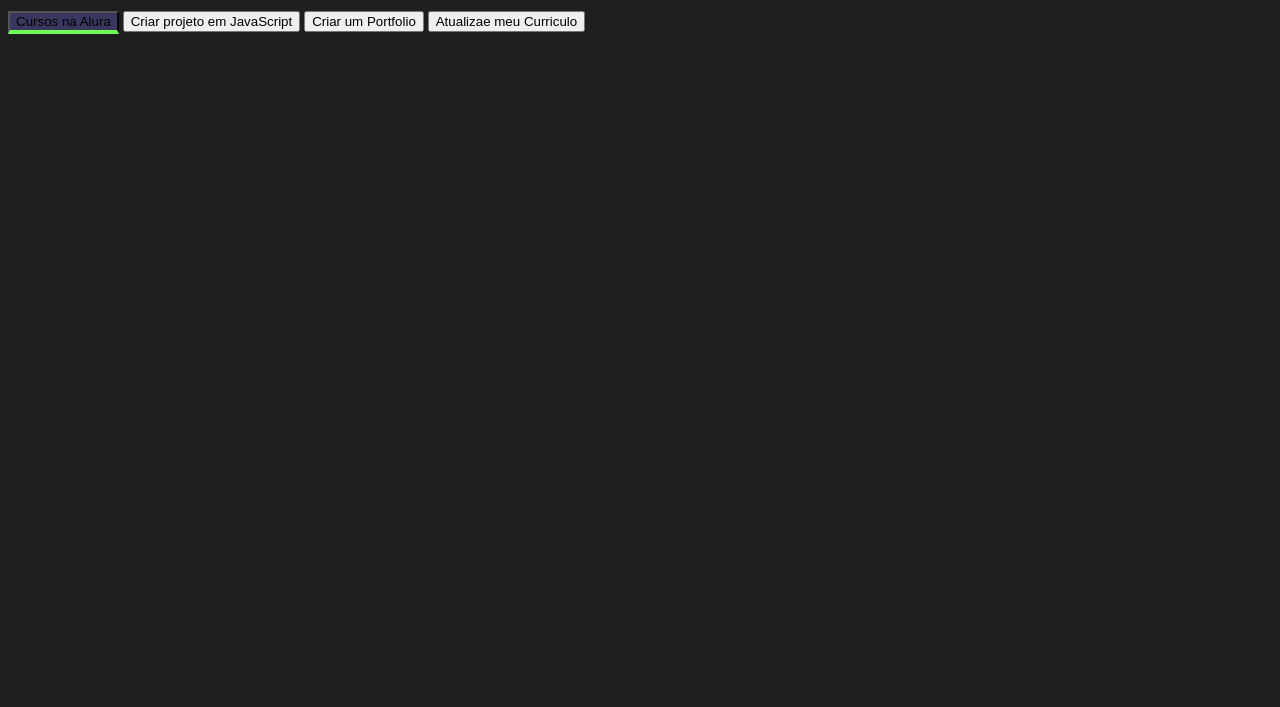
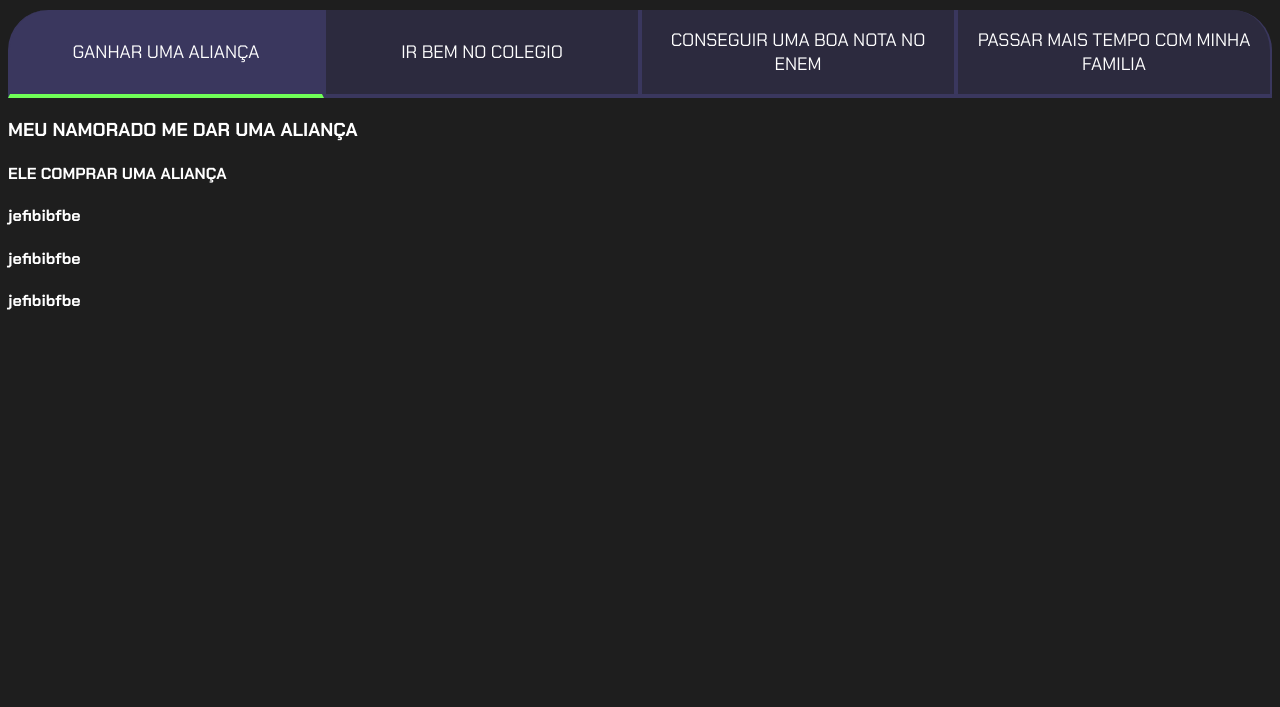
Before and after one commit to kethymilioti/Relogio, a plain HTML site: page KETHY MILIOTi/index.html in a window 1280 px wide. Shown: the part 93-800 px from the top of the page. Drawn offline with Linux system fonts and the light colour scheme.

Commit message:
Add files via upload

```diff
--- a/KETHY MILIOTi/index.html
+++ b/KETHY MILIOTi/index.html
@@ -8,17 +8,40 @@
     <link rel="preconnect" href="https://fonts.googleapis.com">
 <link rel="preconnect" href="https://fonts.gstatic.com" crossorigin>
 <link href="https://fonts.googleapis.com/css2?family=Chakra+Petch:ital,wght@0,300;0,400;0,500;0,600;0,700;1,300;1,400;1,500;1,600;1,700&display=swap" rel="stylesheet">
-    <title>Meus objetivos</title>
+    <title>MEUS OBJETIVOS</title>
 </head>
 <body>
     <section class="conteudo-principal"></section>
     <h2 class="titulo-principal">Meus objetivos do ano<span>_</span></h2>
     <div class="botoes">
-    <button class="botao ativo">Cursos na Alura</button>
-    <button class="botao">Criar projeto em JavaScript</button>
-    <button class="botao">Criar um Portfolio</button>
-    <button class="botao">Atualizae meu Curriculo</button>
+    <button class="botao ativo">GANHAR UMA ALIANÇA</button>
+    <button class="botao">IR BEM NO COLEGIO</button>
+    <button class="botao">CONSEGUIR UMA BOA NOTA NO ENEM</button>
+    <button class="botao">PASSAR MAIS TEMPO COM MINHA FAMILIA</button>
 </div>
+<div class="abas-textos">
+<div class="abas-conteudos">
+<h3 class="aba-conteudo-titulo-principal">MEU NAMORADO ME DAR UMA ALIANÇA</h3>
+<h4 class="aba-conteudo-titulo-segundario">ELE COMPRAR UMA ALIANÇA</h4>
+</div>
+
+<div class="abas-textos">
+    <div class="abas-conteudos">
+    <h3 class="aba-conteudo-titulo-principal"></h3>
+    <h4 class="aba-conteudo-titulo-segundario">jefibibfbe</h4>
+    </div>
+
+    <div class="abas-textos">
+        <div class="abas-conteudos">
+        <h3 class="aba-conteudo-titulo-principal"></h3>
+        <h4 class="aba-conteudo-titulo-segundario">jefibibfbe</h4>
+        </div>
+
+        <div class="abas-textos">
+            <div class="abas-conteudos">
+            <h3 class="aba-conteudo-titulo-principal"></h3>
+            <h4 class="aba-conteudo-titulo-segundario">jefibibfbe</h4>
+            </div>
     <script src="main.js"></script>
 </body>
 </html>
--- a/KETHY MILIOTi/style.css
+++ b/KETHY MILIOTi/style.css
@@ -2,37 +2,79 @@
 @import url('https://fonts.googleapis.com/css2?family=Chakra+Petch:ital,wght@0,300;0,400;0,500;0,600;0,700;1,300;1,400;1,500;1,600;1,700&display=swap');
 
 :root {
-    --cor-de-fundo: #1e1e1e;
+    --cor-de-fundo: #1E1E1E;
     --verde: #6FFF57;
     --branco: #FFFFFF;
-    --botao-ativo:#3A375E;
+    --botao-ativo: #3A375E;
     --botao-inativo: rgba(58, 55, 94, 0.5);
     --texto-fundo: rgba(58, 55, 94, 0.3);
 }
 
-body{
+body {
     background-color: var(--cor-de-fundo);
     color: var(--branco);
     font-family: 'Chakra Petch', sans-serif;
 }
-.ativo{
-background-color: var(--botao-ativo);
-border-bottom: 4px solid var(--verde);
-}
 
-.conteudo-principal{
+.conteudo-principal {
     display: flex;
     flex-direction: column;
     justify-content: center;
     align-items: center;
-    max-width: 120px;
+    max-width: 1200px;
     width: 100%;
     margin: 0 auto;
 }
-.titulo-principal{
+
+.titulo-principal {
     text-align: left;
     width: 100%;
     font-size: 32px;
 }
 
-.titulo-principal span
+.titulo-principal span {
+    color: var(--verde);
+}
+
+.botao {
+    font-family: 'Chakra Petch', sans-serif;
+    background-color: var(--botao-inativo);
+    color: var(--branco);
+    display: flex;
+    justify-content: center;
+    padding: 1em;
+    font-size: 18px;
+    align-items: center;
+    width: 100%;
+    border-bottom: 4px solid var(--botao-ativo);
+    border-left: 2px solid var(--botao-ativo);
+    border-right: 2px solid var(--botao-ativo);
+    border-top: none;
+}
+
+.botao:first-child {
+    border-radius: 40px 40px 0 0;
+}
+
+.botoes {
+    display: block;
+}
+
+.ativo{
+    background-color: var(--botao-ativo);
+    border-bottom: 4px solid var(--verde);
+}
+
+@media screen and (min-width: 768px) {
+    .botoes {
+        display: flex;
+    }
+
+    .botao:first-child {
+        border-radius: 40px 0 0 0;
+    }
+
+    .botao:last-child {
+        border-radius: 0 40px 0 0;
+    }
+}
```
